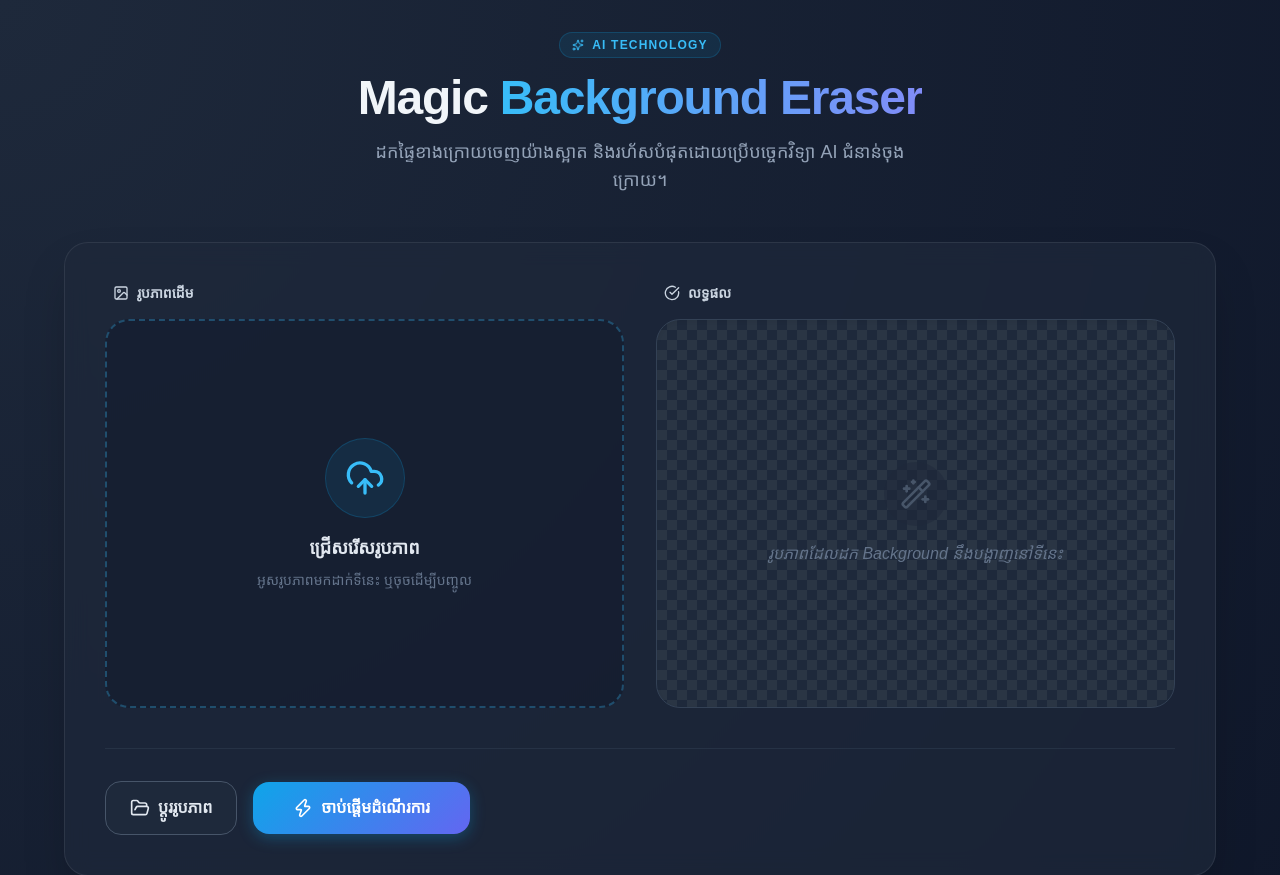
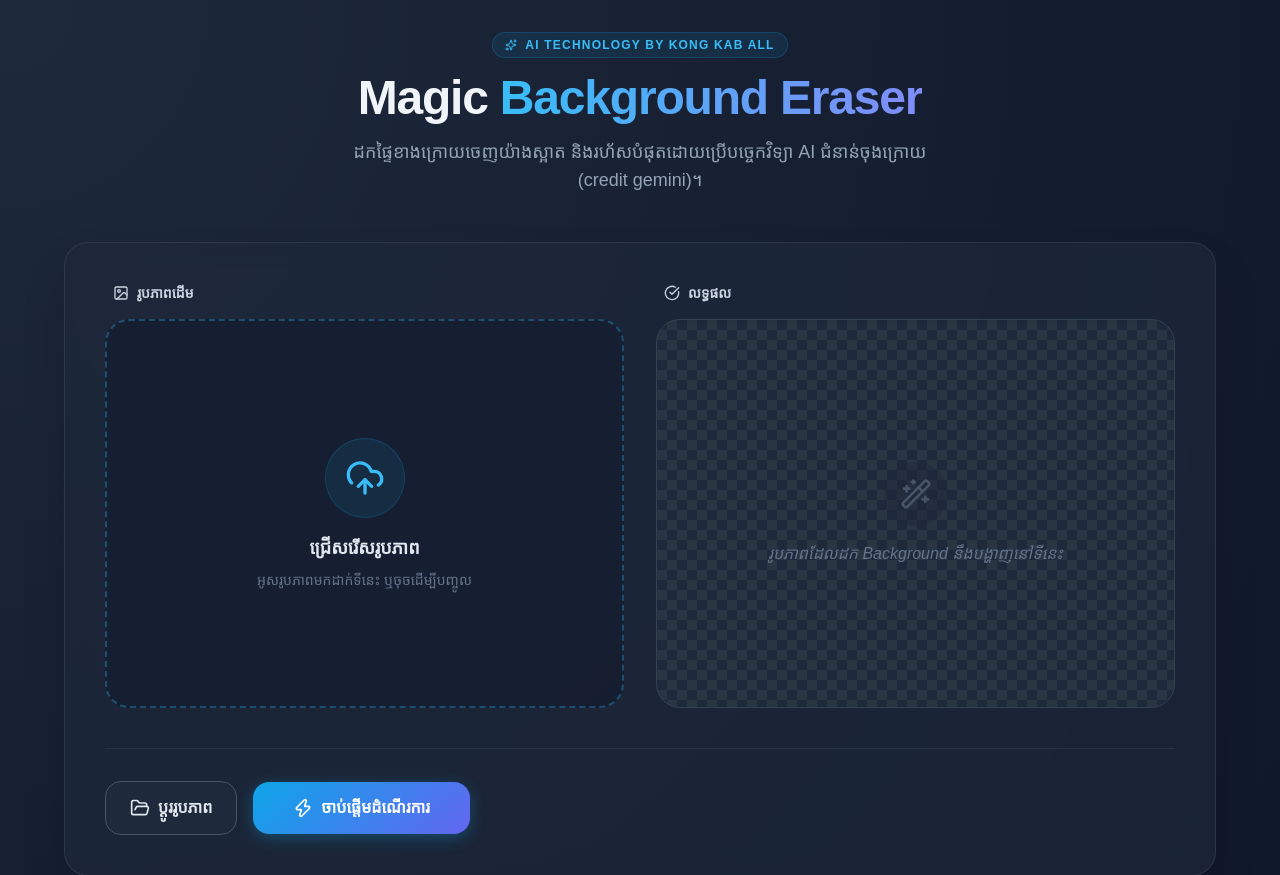
Before and after one commit to kongnhel/removeBg, a Flask app: page / in a window 1280 px wide. Shown: the top 875 px of the page. Run offline with Flask 3, Linux system fonts and the light colour scheme; some libraries are stand-ins or nearby versions; some web fonts are replaced.

Commit message:
Upgrade Ui

```diff
--- a/templates/index.html
+++ b/templates/index.html
@@ -87,7 +87,8 @@
         <div
           class="inline-flex items-center px-3 py-1 rounded-full bg-sky-500/10 border border-sky-500/20 text-sky-400 text-xs font-bold uppercase tracking-widest mb-4"
         >
-          <i data-lucide="sparkles" class="w-3 h-3 mr-2"></i> AI Technology
+          <i data-lucide="sparkles" class="w-3 h-3 mr-2"></i> AI Technology By
+          kong kab all
         </div>
         <h1 class="text-4xl md:text-5xl font-bold tracking-tight mb-4">
           Magic
@@ -98,7 +99,7 @@
         </h1>
         <p class="text-slate-400 max-w-xl mx-auto text-lg">
           ដកផ្ទៃខាងក្រោយចេញយ៉ាងស្អាត និងរហ័សបំផុតដោយប្រើបច្ចេកវិទ្យា AI
-          ជំនាន់ចុងក្រោយ។
+          ជំនាន់ចុងក្រោយ (credit gemini)។
         </p>
       </header>
 
```
